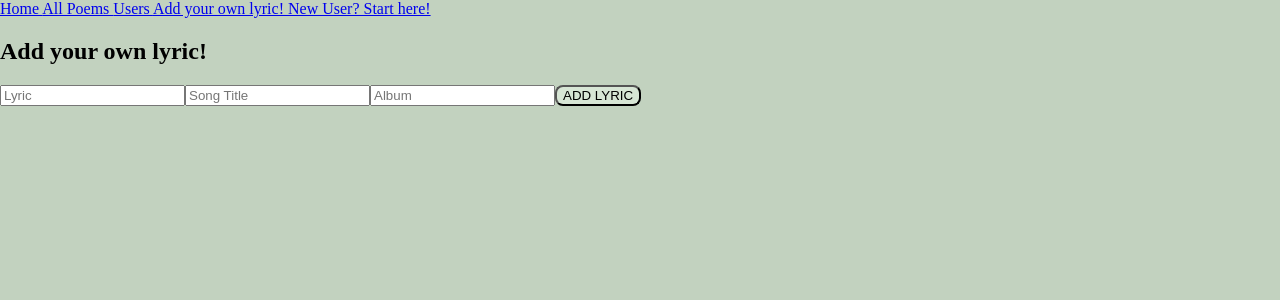
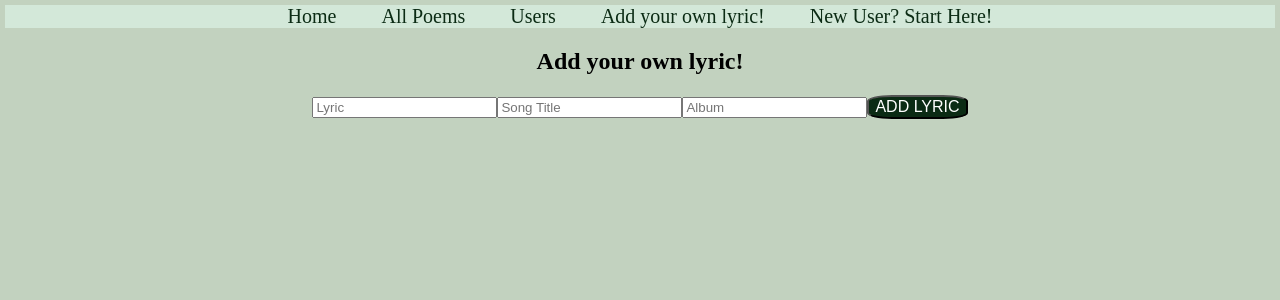
Before and after one commit to isabessa05/phase-3-project-react, a React (Create React App) app: page /lyric in a window 1280 px wide. Shown: the top 300 px of the page. Built offline with nearby package versions, Linux system fonts and the light colour scheme; no server answers.

Commit message:
Updated CSS styling

```diff
--- a/src/LyricsForm.js
+++ b/src/LyricsForm.js
@@ -38,7 +38,7 @@ function LyricsForm () {
           <input onChange={handleChange} value={formInput.quote} type="text" name="quote" placeholder="Lyric" />
           <input onChange={handleChange} value={formInput.song} type="text" name="song" placeholder="Song Title" />
           <input onChange={handleChange} value={formInput.album} type="text" name="album" placeholder="Album" />
-                <button type="submit">ADD LYRIC</button>
+                <button className="dark-green-button" type="submit">ADD LYRIC</button>
         </form>
       </div>
     );
--- a/src/NavBar.js
+++ b/src/NavBar.js
@@ -11,7 +11,7 @@ function NavBar () {
         <Link to="/poems"> All Poems   </Link>
         <Link to="/users"> Users </Link>
         <Link to="/lyric"> Add your own lyric! </Link>
-        <Link to="/newuser"> New User? Start here! </Link>
+        <Link to="/newuser"> New User? Start Here! </Link>
         </div>
         </nav>
     )
--- a/src/NewPoem.js
+++ b/src/NewPoem.js
@@ -24,10 +24,10 @@ function NewPoem ({userId, addPoem, lyric}) {
 
     return (
         <div className="new-poem-form">
-            <h1>Your quote is: {lyric.quote}</h1>
+            <h2 className="new-poem-prompt">Your quote is: {lyric.quote}</h2>
         <form onSubmit={(e) => handleSubmit(e)} >
-          <input onChange={handleChange} value={formInput.poem} type="text" name="poem" placeholder="Create your art " />
-                <button type="submit">Post it!</button>
+          <input onChange={handleChange} value={formInput.poem} type="text" name="poem" placeholder="Create your prose..." />
+                <button className="dark-green-button" type="submit">Post it!</button>
         </form>
       </div>
     );
--- a/src/NewUser.js
+++ b/src/NewUser.js
@@ -35,7 +35,7 @@ function NewUser () {
             <h3> Create your user name below! </h3>
         <form onSubmit={addUser}>
           <input onChange={handleChange} value={formInput.name} type="text" name="name" placeholder="User name " />
-                <button type="submit"> Create </button>
+                <button className="dark-green-button" type="submit"> Create </button>
         </form>
       </div>
     );
--- a/src/UserPoems.js
+++ b/src/UserPoems.js
@@ -63,9 +63,9 @@ function UserPoems({ userId }) {
     }
 
     return (
-        <div>
+        <div className='user-poems-container'>
             {userPoemCards}
-            <button onClick={handleNewLyric}> Create a new poem </button>
+            <button className="dark-green-button" onClick={handleNewLyric}> Create A New Poem </button>
             <div>
                 {buttonClicked ? <NewPoem addPoem={addPoem} lyric={lyric} userId={userId} /> : null}
             </div>
--- a/src/Users.js
+++ b/src/Users.js
@@ -50,12 +50,12 @@ return (
     <div>
        {buttonClicked?  <UserPoems setPoems={setPoems} handleClickDelete={handleClickDelete} userId = {userId}/> :  users.map((user) => {
         return (
-            <div class="container" >
+            <div class="user-container" >
             <div>
-            <button onClick={(event) => handleClick(event)} id={user.id}>{user.name}</button>
-        </div>
-            <div>
-            <button onClick={(e) => handleClickUser(e)} id={user.id}>X</button>
+            <button className="user-button" onClick={(event) => handleClick(event)} id={user.id}>{user.name}</button>
+        {/* </div>
+            <div> */}
+            <button class = "user-x-button" onClick={(e) => handleClickUser(e)} id={user.id}>X</button>
             </div>
             <br></br>
             </div>
--- a/src/card.css
+++ b/src/card.css
@@ -6,13 +6,16 @@
     margin-left: 5%;
     box-shadow: 4px 4px gray;
     background-color: white;
+    border-radius: 15px;
+    overflow: auto;
 }
 
 .header {
-    height: 30%;
-    background: black;
+    height: 6px;
+    background: rgb(11, 43, 20);
     color: white;
-    text-align: center;
+    margin-left: 4px;
+    margin-right: 4px;
 }
 
 .container {
--- a/src/index.css
+++ b/src/index.css
@@ -15,6 +15,68 @@ code {
 }
 
 button {
-  background-color: rgba(225, 239, 223, 0.693);
-  border-radius: 8px;
+  background-color: rgb(211, 232, 217);
+  border-radius: 15px;
 }
+
+nav{
+  text-align: center;
+  background-color: rgb(211, 232, 217);
+  margin: 5px;
+}
+
+nav :link{
+  padding: 20px;
+  color: rgb(11, 43, 20);
+  text-decoration: none;
+  font-size: 20px;
+}
+
+.user-container{
+  padding: 10px;
+  text-align: center;
+}
+
+.user-button{
+  border-radius: 25%;
+  font-size: medium;
+  color: white;
+  background-color: rgb(11, 43, 20);
+}
+
+.user-x-button{
+  border-radius: 25%;
+  font-size: medium;
+  background-color: gray;
+  margin-left: 10px;
+}
+
+.new-lyric-form{
+  text-align: center;
+}
+
+.dark-green-button{
+  border-radius: 25%;
+  font-size: medium;
+  color: white;
+  background-color: rgb(11, 43, 20);
+}
+
+.user-poems-container{
+  text-align: center;
+}
+
+.new-poem-form{
+  text-align: center;
+  font-size: medium;
+  background-color: rgb(211, 232, 217);
+  padding-bottom: 10px;
+}
+
+.new-poem-prompt{
+  font-style: italic;
+}
+
+.new-user-form{
+  text-align: center;
+}
```
